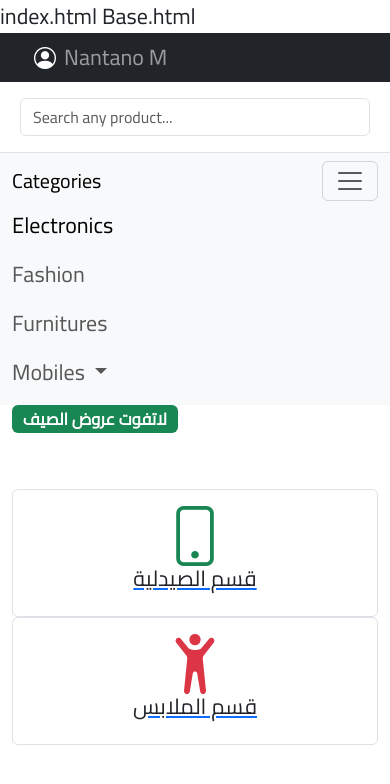
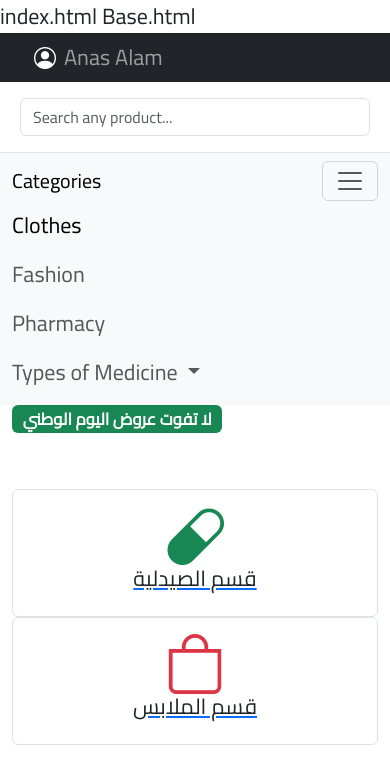
Before and after one commit to TekzCoding/E-Commerce-Platform-Tuwaiq, a Django app: page / in a window 390 px wide, after a click that opens the changed part. Shown: the top 784 px of the page. Run offline with Django 5.2, Linux system fonts and the light colour scheme; some libraries are stand-ins or nearby versions.

Commit message:
Second Commit
Date: 2 September, 2024

```diff
--- a/ecommerceapp/templates/base.html
+++ b/ecommerceapp/templates/base.html
@@ -30,8 +30,8 @@ Base.html
     <div class="container-fluid">
         <ul class="navbar-nav d-none d-md-flex mr-auto">
         <li class="nav-item"><a class="nav-link" href="#" data-abc="true">Cash On Delivery</a></li>
-        <li class="nav-item"><a class="nav-link" href="#" data-abc="true">Free Delivery</a></li>
-        <li class="nav-item"><a class="nav-link" href="#" data-abc="true">Cash Backs</a></li>
+        <li class="nav-item"><a class="nav-link" href="#" data-abc="true">Tabby & Tamara</a></li>
+        <li class="nav-item"><a class="nav-link" href="#" data-abc="true">Debit Cards</a></li>
         </ul>
         <ul class="navbar-nav d-flex align-items-center">
             <li class="nav-item">
@@ -42,7 +42,7 @@ Base.html
         </li>
         <li class="nav-item">
 
-            <a href="#" class="nav-link d-flex align-items-center" data-abc="true"><span>Nantano M</span><i class='bx bxs-chevron-down'></i></a>
+            <a href="#" class="nav-link d-flex align-items-center" data-abc="true"><span>Anas Alam</span><i class='bx bxs-chevron-down'></i></a>
         </li>
 
       </ul> <!-- list-inline //  -->
@@ -54,7 +54,7 @@ Base.html
       <div class="container-fluid">
            <div class="row p-2 pt-3 pb-3 d-flex align-items-center">
                <div class="col-md-2">
-                   <img  class="d-none d-md-flex" src="https://miro.medium.com/v2/resize:fit:640/format:webp/0*v8Ot7LRl6TSDXtBR.png" width="70" height="70">
+                <img class="d-none d-md-flex" src="/media/images/Anas.png" alt="My Logo" width="180" height="180">
                </div>
                <div class="col-md-8">
             <div class="d-flex form-inputs">
@@ -90,22 +90,22 @@ Base.html
         <div class="collapse navbar-collapse" id="navbarNavDropdown">
           <ul class="navbar-nav">
             <li class="nav-item">
-              <a class="nav-link active" aria-current="page" href="#">Electronics</a>
+              <a class="nav-link active" aria-current="page" href="#">Clothes</a>
             </li>
             <li class="nav-item">
               <a class="nav-link" href="#">Fashion</a>
             </li>
             <li class="nav-item">
-              <a class="nav-link" href="#">Furnitures</a>
+              <a class="nav-link" href="#">Pharmacy</a>
             </li>
             <li class="nav-item dropdown">
               <a class="nav-link dropdown-toggle" href="#" id="navbarDropdownMenuLink" role="button" data-bs-toggle="dropdown" aria-expanded="false">
-                Mobiles
+                Types of Medicine
               </a>
               <ul class="dropdown-menu" aria-labelledby="navbarDropdownMenuLink">
-                <li><a class="dropdown-item" href="#">Smart Phones</a></li>
-                <li><a class="dropdown-item" href="#">Feature Phones</a></li>
-                <li><a class="dropdown-item" href="#">Mobile Covers</a></li>
+                <li><a class="dropdown-item" href="#">Pills</a></li>
+                <li><a class="dropdown-item" href="#">Liquid</a></li>
+                <li><a class="dropdown-item" href="#">Hand Sanitizer</a></li>
 
 
 </ul>
--- a/ecommerceapp/templates/index.html
+++ b/ecommerceapp/templates/index.html
@@ -4,7 +4,7 @@ index.html
 {% block content %}
  <div class="container">
 
-    <h3 class="text-center  badge bg-success">لاتفوت عروض الصيف</h3>
+    <h3 class="text-center  badge bg-success">لا تفوت عروض اليوم الوطني</h3>
     <div class="row text-center d-flex justify-content-center mt-5">
 
       <div class="col-sm-3">
@@ -12,7 +12,7 @@ index.html
         <div class="card border border-dagnger">
 
             <div class="card-body ">
-                <i class="bi bi-phone text-success"  style="font-size: 60px;"></i>
+                <i class="bi bi-capsule text-success"  style="font-size: 60px;"></i>
                 <h4> قسم الصيدلية </h4>
             </div>
         </div>
@@ -22,7 +22,7 @@ index.html
         <a href="{% url 'listitems' %}">
             <div class="card border border-dagnger">
                 <div class="card-body ">
-                    <i class="bi bi-person-arms-up text-danger"  style="font-size: 60px;"></i>
+                    <i class="bi bi-bag text-danger"  style="font-size: 60px;"></i>
                     <h4> قسم الملابس  </h4>
                 </div>
             </div>
```
Also changed, not shown: media/images/Anas.png (added).
